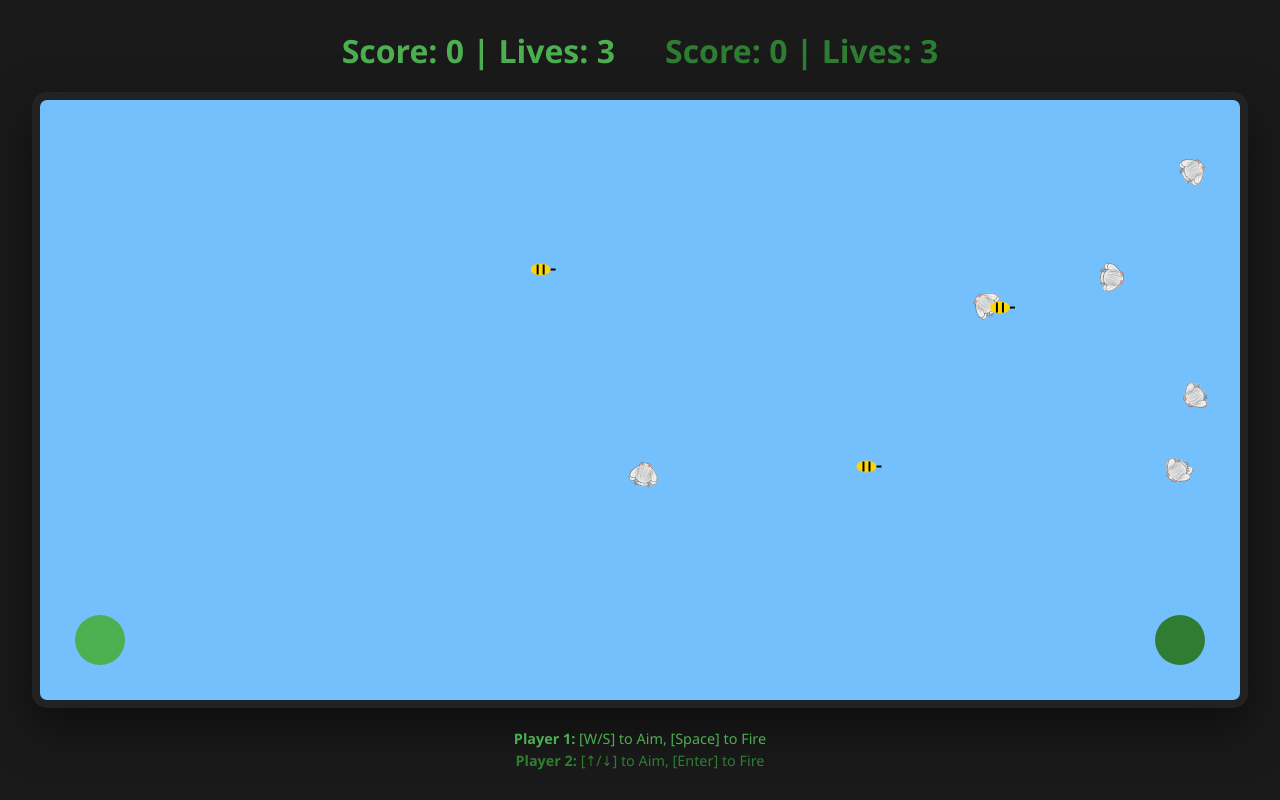
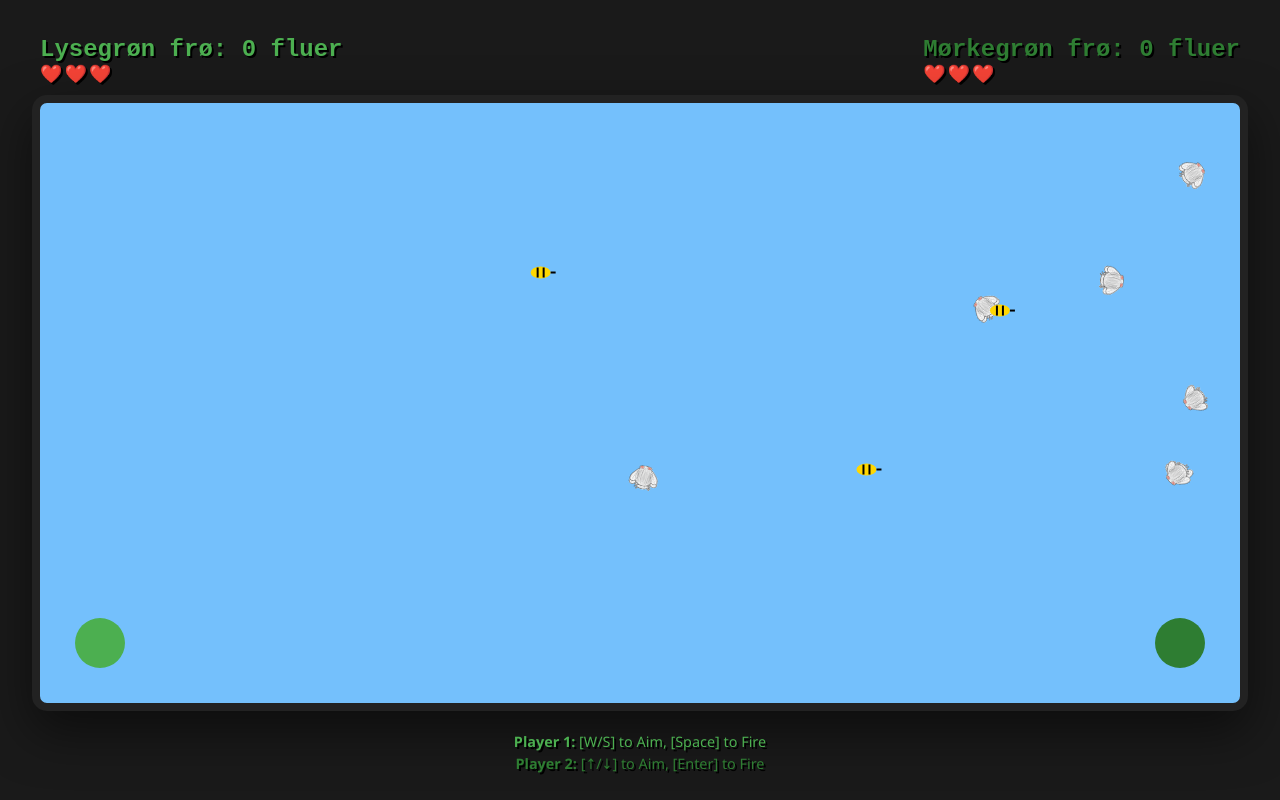
Before and after one commit to socioskop/frog-game, a plain HTML site: page public/index.html in a window 1280 px wide. Drawn offline with nearby package versions, Linux system fonts and the light colour scheme.

Commit message:
hat added, squint when hitting a wasp, and three hearts in the score board

```diff
--- a/public/index.html
+++ b/public/index.html
@@ -24,11 +24,16 @@
 
         .scoreboard {
             display: flex;
-            gap: 50px;
-            font-size: 2rem;
+            justify-content: space-between;
+            width: 1200px;
+            margin: 10px auto;
+            font-family: 'Courier New', Courier, monospace;
             font-weight: bold;
-            margin-bottom: 20px;
+            color: white;
         }
+
+        .p1-color { color: #4CAF50; text-shadow: 2px 2px 0px #000; }
+        .p2-color { color: #2E7D32; text-shadow: 2px 2px 0px #000; }
 
         #gameCanvas {
             background: #74c0fc;
@@ -55,8 +60,15 @@
 <body>
 
     <div class="scoreboard">
-        <div class="p1-color" id="s1">Score: 0 | Lives: 3</div>
-        <div class="p2-color" id="s2">Score: 0 | Lives: 3</div>
+        <div id="s1" class="p1-color">
+            <div style="font-size: 24px;">Lysegrøn frø: 0 fluer</div>
+            <div style="font-size: 18px; letter-spacing: 2px;">❤️❤️❤️</div>
+        </div>
+
+        <div id="s2" class="p2-color">
+            <div style="font-size: 24px;">Mørkegrøn frø: 0 fluer</div>
+            <div style="font-size: 18px; letter-spacing: 2px;">❤️❤️❤️</div>
+        </div>
     </div>
 
     <canvas id="gameCanvas" width="1200" height="600"></canvas>
@@ -92,6 +104,7 @@
             0% { opacity: 1; }
             100% { opacity: 0; }
         }
+
 </style>
 </body>
 </html>
--- a/public/js/main.js
+++ b/public/js/main.js
@@ -42,6 +42,10 @@ function gameLoop() {
             flies.forEach(f => {
               if (Math.hypot(f.x + 20 - tx, f.y + 20 - ty) < 30) {
                     p.score++;
+                    if (p.score === 5) {
+                        console.log("Du har vundet en hat!");
+                        confetti({ particleCount: 33, spread: 30, origin: { y: 0.8 } });
+                    }
                     f.reset();
                     p.state = "retracting";
                     updateUI();
@@ -52,6 +56,7 @@ function gameLoop() {
             wasps.forEach(w => {
               if (Math.hypot(w.x - tx, w.y - ty) < 20) {
                   p.lives--;
+                  p.damageTimer = 60; // Start the 1-second squint!
                   triggerDamageFlash(); // <-- Trigger the red flash here!
                   w.reset();
                   p.state = "retracting";
@@ -84,8 +89,20 @@ function gameLoop() {
 
 // 5. UI and End State Functions
 function updateUI() {
-    document.getElementById('s1').innerHTML = `P1: ${p1.score} <span style="font-size:14px">❤️ ${p1.lives}</span>`;
-    document.getElementById('s2').innerHTML = `P2: ${p2.score} <span style="font-size:14px">❤️ ${p2.lives}</span>`;
+    // Generate heart strings
+    const p1Hearts = "❤️".repeat(p1.lives) + "🖤".repeat(3 - p1.lives);
+    const p2Hearts = "❤️".repeat(p2.lives) + "🖤".repeat(3 - p2.lives);
+
+    // Update the displays
+    document.getElementById('s1').innerHTML = `
+        <div style="font-size: 24px;">Lysegrøn frø: ${p1.score} fluer</div>
+        <div style="font-size: 18px; letter-spacing: 2px;">${p1Hearts}</div>
+    `;
+
+    document.getElementById('s2').innerHTML = `
+        <div style="font-size: 24px;">Mørkegrøn frø: ${p2.score} fluer</div>
+        <div style="font-size: 18px; letter-spacing: 2px;">${p2Hearts}</div>
+    `;
 }
 
 function endGame(winner, reason) {
@@ -157,4 +174,5 @@ function triggerDamageFlash() {
 }
 
 // Start the game
+updateUI();
 gameLoop();
```
